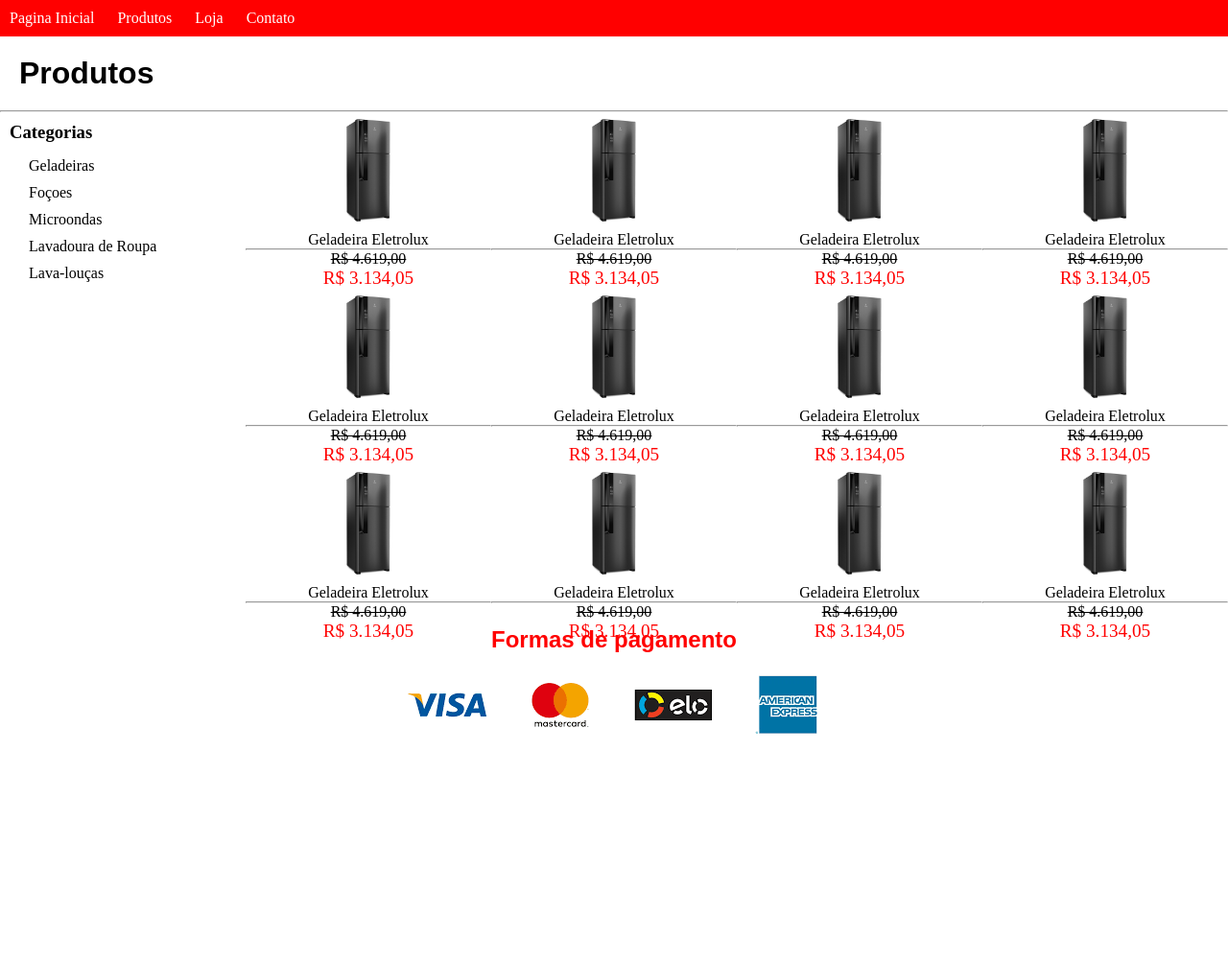
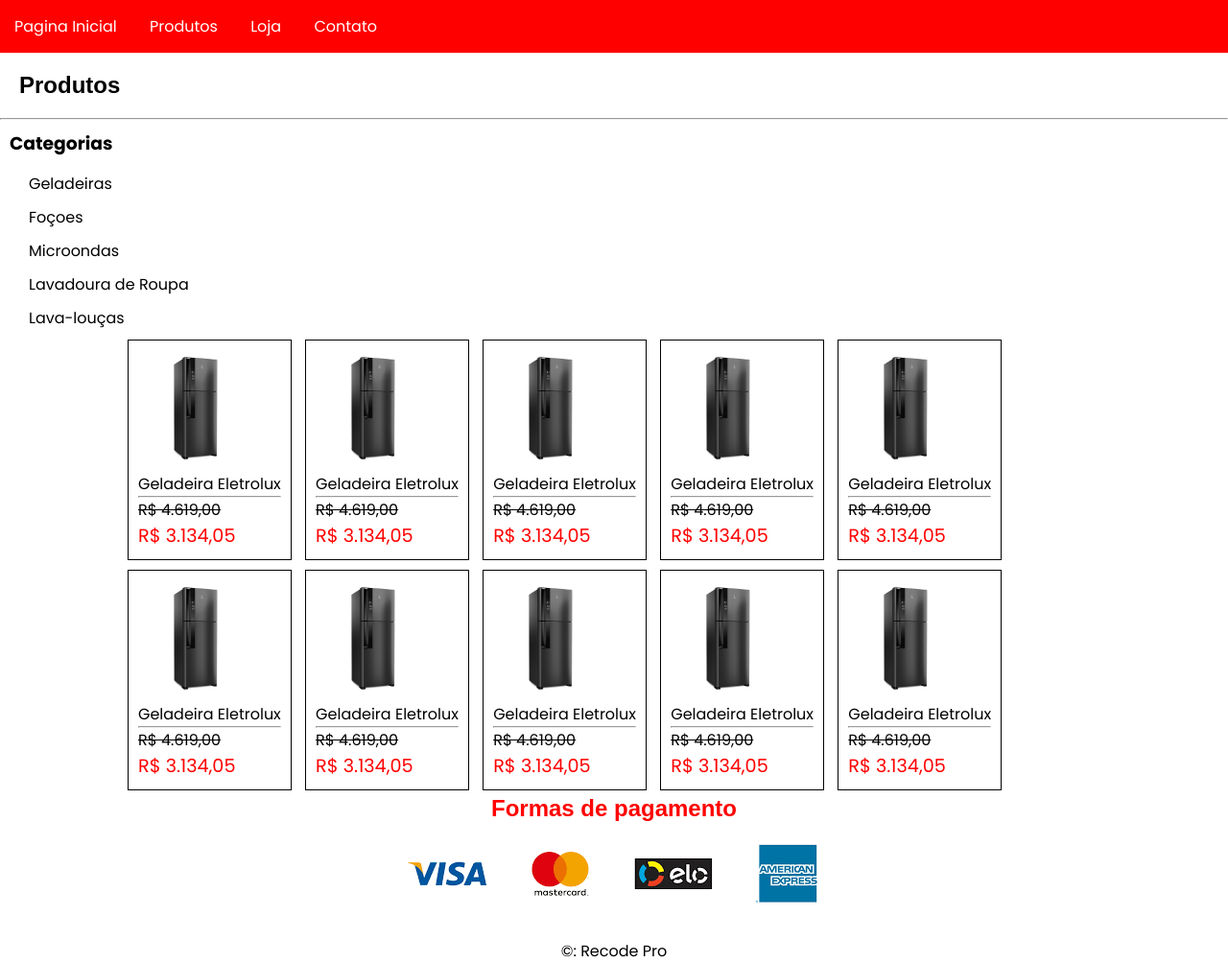
Before and after one commit to DiegoCard117/Desenvolvimento-web-basico, a plain HTML site: page recode/fullstackeeletro/produtos.html in a window 1280 px wide. Shown: the whole page at 96% size. Before the commit the page ends 800 px from the top, so only its background shows below. Drawn offline with Linux system fonts and the light colour scheme.

Commit message:
site atualizado

```diff
--- a/recode/fullstackeeletro/contato.html
+++ b/recode/fullstackeeletro/contato.html
@@ -5,10 +5,10 @@
     <meta http-equiv="X-UA-Compatible" content="IE=edge">
     <meta name="viewport" content="width=device-width, initial-scale=1.0">
     <title>Contato</title>
-    <link rel="stylesheet" href="style.css">
+    <link rel="stylesheet" href="/recode/fullstackeeletro/estilos/style.css">
 </head>
 <body>
-    <header>
+    <nav>
         <ul>
             <li class="menu"><a href="index.html">Pagina Inicial</a></li>
             <li class="menu"><a href="produtos.html">Produtos</a></li>
@@ -16,8 +16,9 @@
             <li class="menu"><a href="contato.html">Contato</a></li>
         </ul>
         <h1>Contato</h1>
-    </header>
+    </nav>
     <hr>
+    <main>
         <table>
             <tr>
                 <td class="lojas">
@@ -39,9 +40,11 @@
             <textarea name="mensagem" id="msg" cols="30" rows="2"></textarea></p>
             <input id="enviar" type="submit" value="Enviar">
         </form>
+    </main>
     <footer>
         <h2>Formas de pagamento</h2>
         <img src="./img/pagamento.png" alt="Formas de pagamento">
+        <p>&copy: Recode Pro</p>
     </footer>
 </body>
 </html>
--- /dev/null
+++ b/recode/fullstackeeletro/estilos/produtos.css
@@ -0,0 +1,6 @@
+@charset "UTF-8";
+
+
+.imagem {
+    width: 120px;
+}
--- a/recode/fullstackeeletro/style.css
+++ b/recode/fullstackeeletro/estilos/style.css
@@ -1,4 +1,6 @@
 @charset "UTF-8";
+
+@import url('https://fonts.googleapis.com/css2?family=Poppins:wght@400;700&display=swap');
 
 * {
     margin: 0;
@@ -8,6 +10,7 @@
 body {
     width: 100vw;
     height: 100vh;
+    font-family: 'Poppins', sans-serif;
 }
 
 h1 {
@@ -24,13 +27,25 @@ h3 {
     padding: 10px;
 }
 
-header > ul {
+nav > ul {
     background-color: red;
 }
 
 .menu {
     display: inline-block;
-    padding: 10px;
+    padding: 15px;
+}
+
+a:hover {
+    color: black;
+    cursor: pointer;
+    box-sizing: content-box;
+}
+
+.categorias > ul > li:hover {
+    color: red;
+    cursor: pointer;
+    box-sizing: content-box;
 }
 
 a {
@@ -50,7 +65,7 @@ a {
 }
 
 footer{
-    position: absolute;
+    position: relative;
     bottom: 0;
     width: 100%;
     text-align: center;
@@ -69,3 +84,20 @@ input {
 #enviar {
     width: 100px;
 }
+
+.box_produtos {
+    border: 1px solid black;
+    display: inline-block;
+    margin: auto;
+    margin: 5px;
+    padding: 10px;
+}
+
+.produtos {
+    margin: auto;
+    width: 80%;
+}
+
+li {
+    padding: 5px 0px 5px 30px;
+}
--- a/recode/fullstackeeletro/produtos.css
+++ /dev/null
@@ -1,14 +0,0 @@
-@charset "UTF-8";
-table {
-    border: 0;
-    border-collapse: collapse;
-    width: 100%;
-}
-
-li {
-    padding: 5px 0px 5px 30px;
-}
-
-.imagem {
-    width: 120px;
-}
--- a/recode/fullstackeeletro/produtos.html
+++ b/recode/fullstackeeletro/produtos.html
@@ -5,11 +5,11 @@
     <meta http-equiv="X-UA-Compatible" content="IE=edge">
     <meta name="viewport" content="width=device-width, initial-scale=1.0">
     <title>Produtos</title>
-    <link rel="stylesheet" href="style.css">
-    <link rel="stylesheet" href="produtos.css">
+    <link rel="stylesheet" href="/recode/fullstackeeletro/estilos/style.css">
+    <link rel="stylesheet" href="/recode/fullstackeeletro/estilos/produtos.css">
 </head>
 <body>
-    <header>
+    <nav>
         <ul>
             <li class="menu"><a href="index.html">Pagina Inicial</a></li>
             <li class="menu"><a href="produtos.html">Produtos</a></li>
@@ -17,11 +17,10 @@
             <li class="menu"><a href="contato.html">Contato</a></li>
         </ul>
         <h1>Produtos</h1>
-    </header>
+    </nav>
     <hr>
-    <table border="0" width="100%" >
-        <tr>
-            <td rowspan="5" width="20%" valign="top">
+    <main>
+    <section class="categorias">
         <h3>Categorias</h3>
         <ul>
             <li>Geladeiras</li>
@@ -30,88 +29,73 @@
             <li>Lavadoura de Roupa</li>
             <li>Lava-louças</li>
         </ul>
-            </td>
-            <td width="20%" valign="top" align="center">
+    </section>
+    <section class="produtos">
+        <div class="box_produtos">
             <img class="imagem" src="img/geladeira.png" alt="geladeira" width=120px><br>
             <p>Geladeira Eletrolux</p><hr>
             <p><s>R$ 4.619,00</s></p>
             <p class="preço">R$ 3.134,05</p>
-            </td>
-            <td width="20%" valign="bottom" align="center">
+        </div>
+        <div class="box_produtos">
             <img class="imagem" src="img/geladeira.png" alt="geladeira" width=120px><br>
             <p>Geladeira Eletrolux</p><hr>
             <p><s>R$ 4.619,00</s></p>
             <p class="preço">R$ 3.134,05</p>
-            </td>
-            <td width="20%" valign="top" align="center">
+        </div>
+        <div class="box_produtos">
             <img class="imagem" src="img/geladeira.png" alt="geladeira" width=120px><br>
             <p>Geladeira Eletrolux</p><hr>
             <p><s>R$ 4.619,00</s></p>
             <p class="preço">R$ 3.134,05</p>
-            </td>
-            <td width="20%" valign="top" align="center">
+        </div>
+        <div class="box_produtos">
             <img class="imagem" src="img/geladeira.png" alt="geladeira" width=120px><br>
             <p>Geladeira Eletrolux</p><hr>
             <p><s>R$ 4.619,00</s></p>
             <p class="preço">R$ 3.134,05</p>
-            </td>
-        </tr>
-        <tr>
-            <td width="20%" valign="top" align="center">
+        </div>
+        <div class="box_produtos">
             <img class="imagem" src="img/geladeira.png" alt="geladeira" width=120px><br>
             <p>Geladeira Eletrolux</p><hr>
             <p><s>R$ 4.619,00</s></p>
             <p class="preço">R$ 3.134,05</p>
-            </td>
-            <td width="20%" valign="top" align="center">
+        </div>
+        <div class="box_produtos">
             <img class="imagem" src="img/geladeira.png" alt="geladeira" width=120px><br>
             <p>Geladeira Eletrolux</p><hr>
             <p><s>R$ 4.619,00</s></p>
             <p class="preço">R$ 3.134,05</p>
-            </td>
-            <td width="20%" valign="top" align="center">
+        </div>
+        <div class="box_produtos">
             <img class="imagem" src="img/geladeira.png" alt="geladeira" width=120px><br>
             <p>Geladeira Eletrolux</p><hr>
             <p><s>R$ 4.619,00</s></p>
             <p class="preço">R$ 3.134,05</p>
-            </td>
-            <td width="20%" valign="top" align="center">
+        </div>
+        <div class="box_produtos">
             <img class="imagem" src="img/geladeira.png" alt="geladeira" width=120px><br>
             <p>Geladeira Eletrolux</p><hr>
             <p><s>R$ 4.619,00</s></p>
             <p class="preço">R$ 3.134,05</p>
-            </td>
-        </tr>
-        <tr>
-            <td width="20%" valign="top" align="center">
+        </div>
+        <div class="box_produtos">
             <img class="imagem" src="img/geladeira.png" alt="geladeira" width=120px><br>
             <p>Geladeira Eletrolux</p><hr>
             <p><s>R$ 4.619,00</s></p>
             <p class="preço">R$ 3.134,05</p>
-            </td>
-            <td width="20%" valign="top" align="center">
+        </div>
+        <div class="box_produtos">
             <img class="imagem" src="img/geladeira.png" alt="geladeira" width=120px><br>
             <p>Geladeira Eletrolux</p><hr>
             <p><s>R$ 4.619,00</s></p>
             <p class="preço">R$ 3.134,05</p>
-            </td>
-            <td width="20%" valign="top" align="center">
-                <img class="imagem" src="img/geladeira.png" alt="geladeira" width=120px><br>
-                <p>Geladeira Eletrolux</p><hr>
-                <p><s>R$ 4.619,00</s></p>
-                <p class="preço">R$ 3.134,05</p>
-            </td>
-            <td width="20%" valign="top" align="center">
-                <img class="imagem" src="img/geladeira.png" alt="geladeira" width=120px><br>
-                <p>Geladeira Eletrolux</p><hr>
-                <p><s>R$ 4.619,00</s></p>
-                <p class="preço">R$ 3.134,05</p>
-            </td>
-        </tr>
-    </table>
+        </div>
+    </section>
     <footer>
         <h2>Formas de pagamento</h2>
         <img src="./img/pagamento.png" alt="Formas de pagamento">
+        <p>&copy: Recode Pro</p>
     </footer>
 </body>
 </html>
```
Also changed, not shown: recode/fullstackeeletro/index.html (+6 -4 lines), recode/fullstackeeletro/loja.html (+4 -3 lines). Lines whose indentation alone changed are shown as unchanged.
